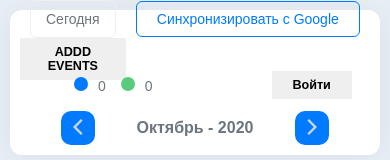
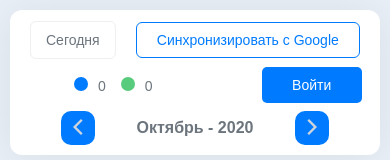
Before and after one commit to IT-HACK-2020/Scheduler, a React (Create React App) app: page / in a window 390 px wide. Shown: the top 160 px of the page. Built offline with nearby package versions, Linux system fonts and the light colour scheme; no server answers.

Commit message:
fix calendar and header

```diff
--- a/src/components/Calendar/Calendar.scss
+++ b/src/components/Calendar/Calendar.scss
@@ -37,8 +37,8 @@ $borderColor: #efefef;
     }
 
     .table{
-        height:95%;
-        width:100%;
+        height: auto;
+        width: 100%;
         margin-top: 20px;
         border: 1px solid $borderColor;
         border-collapse: collapse;
@@ -94,7 +94,7 @@ $borderColor: #efefef;
     }
     td{
         //grid-area: dd;
-
+        height: 120px;
         border: 1px solid $borderColor;
         vertical-align: top;
         position: relative;
@@ -170,6 +170,9 @@ $borderColor: #efefef;
         }
         th::first-letter {
             font-size: 1rem;
+        }
+        td {
+            height: 100px;
         }
 
         td .number {
--- a/src/components/Header/Header.scss
+++ b/src/components/Header/Header.scss
@@ -15,7 +15,7 @@ $borderColor: #efefef;
     }
     color: $color;
     line-height: $lineHeight;
-  }
+}
 
 * {
     font-size: 14px;
@@ -36,7 +36,7 @@ $borderColor: #efefef;
     padding: 10px;
     display: grid;
     grid-template-areas:
-        "header-today header-month header-btns header-register";
+            "header-today header-month header-btns header-register";
     grid-template-columns: 3fr 4fr 2fr 1fr;
     align-items: center;
     justify-items: center;
@@ -53,7 +53,7 @@ $borderColor: #efefef;
     }
     &__item:first-child{
         width: max-content;
-// outline: 1px dotted red;
+        // outline: 1px dotted red;
     }
     &__today{
         // margin-left: 35px;
@@ -155,8 +155,11 @@ $borderColor: #efefef;
         text-overflow: ellipsis;
         .button-signOut{
             display: block;
-            margin: 10px 0;
-            background-color: rgb(202, 199, 199);
+            margin-top: 10px;
+            background-color: $secondaryColor;
+            border: 1px solid $primaryColor;
+            border-radius: 5px;
+            color: $primaryColor;
             text-align: center;
             padding: 5px;
             cursor: pointer;
@@ -191,6 +194,8 @@ $borderColor: #efefef;
     grid-template-columns: 1fr 3fr;
     justify-items: center;
     align-items: center;
+
+    button {display: none;}
 }
 .layout-header-month {
     grid-area: header-month;
@@ -214,6 +219,13 @@ $borderColor: #efefef;
 }
 .layout-header-register {
     grid-area: header-register;
+    .button-sign {
+        width: 100px;
+        height: 36px;
+        background-color: $primaryColor;
+        border-radius: 5px;
+        @include font(14px,1,$secondaryColor);
+    }
 }
 
 /* @media */
@@ -232,8 +244,8 @@ $borderColor: #efefef;
     .header {
         margin-top: 10px;
         grid-template-areas:
-            "header-today  header-btns"
-            "header-month header-register";
+                "header-today  header-btns"
+                "header-month header-register";
         grid-template-columns: 1fr 1fr;
         grid-template-rows: 45px 45px;
     }
```
